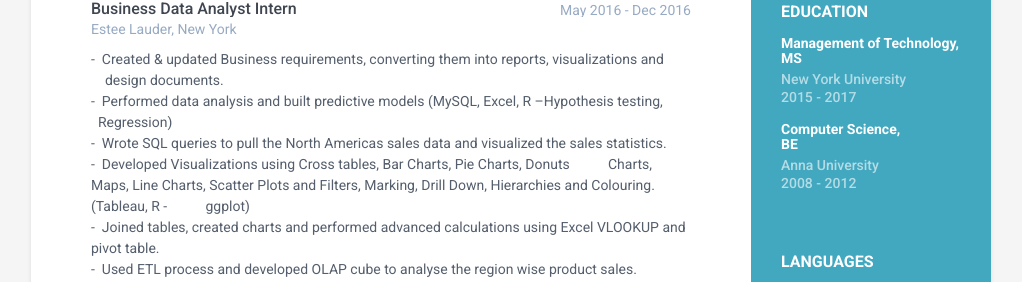
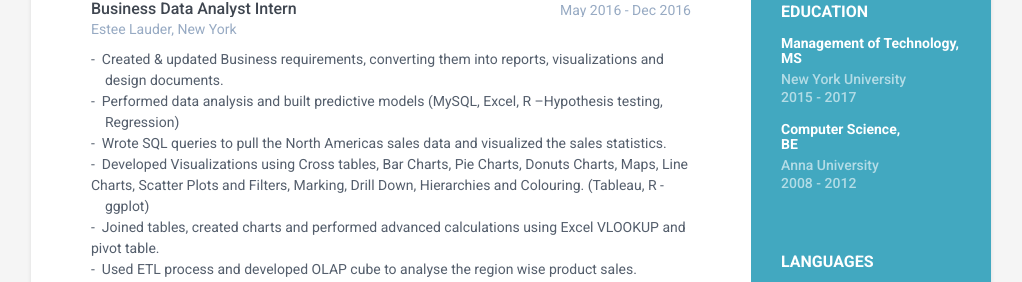
Before and after one commit to AshwinRajendran/Ashwin-CV, a Jekyll site: the page built from index.html, in a window 1280 px wide. Shown: the part 561-843 px from the top of the page, without its empty margins (129-1151 px from the left). Built offline with Jekyll 4.4.1, drawn with Linux system fonts in a browser that asks for light colours.

Commit message:
Update experiences.yml

```diff
--- a/_data/experiences.yml
+++ b/_data/experiences.yml
@@ -20,9 +20,9 @@
   time: May 2016 - Dec 2016
   company: Estee Lauder, New York
   details: "-  &nbsp;Created & updated Business requirements, converting them into reports, visualizations and &nbsp; &nbsp; &nbsp; &nbsp; &nbsp; design documents.<br>
-	-  &nbsp;Performed data analysis and built predictive models (MySQL, Excel, R –Hypothesis testing, &nbsp; &nbsp; &nbsp; &nbsp; &nbsp; Regression)<br>
+	-  &nbsp;Performed data analysis and built predictive models (MySQL, Excel, R –Hypothesis testing, &nbsp; &nbsp; &nbsp; &nbsp; &nbsp; &nbsp; Regression)<br>
 	-  &nbsp;Wrote SQL queries to pull the North Americas sales data and visualized the sales statistics. <br>
-	-  &nbsp;Developed Visualizations using Cross tables, Bar Charts, Pie Charts, Donuts &nbsp; &nbsp; &nbsp; &nbsp; &nbsp; Charts, Maps, Line Charts, Scatter Plots and Filters, Marking, Drill Down, Hierarchies and Colouring. (Tableau, R - &nbsp; &nbsp; &nbsp; &nbsp; &nbsp; ggplot)<br>
+	-  &nbsp;Developed Visualizations using Cross tables, Bar Charts, Pie Charts, Donuts Charts, Maps, Line Charts, Scatter Plots and Filters, Marking, Drill Down, Hierarchies and Colouring. (Tableau, R - &nbsp; &nbsp; &nbsp; &nbsp; &nbsp; ggplot)<br>
 	-  &nbsp;Joined tables, created charts and performed advanced calculations using Excel VLOOKUP and pivot table.<br>
 	-  &nbsp;Used ETL process and developed OLAP cube to analyse the region wise product sales.<br>
 	-  &nbsp;Created test plans, test cases, test scripts for User Acceptance Testing, Regression testing & Integration testing.<br>
```
